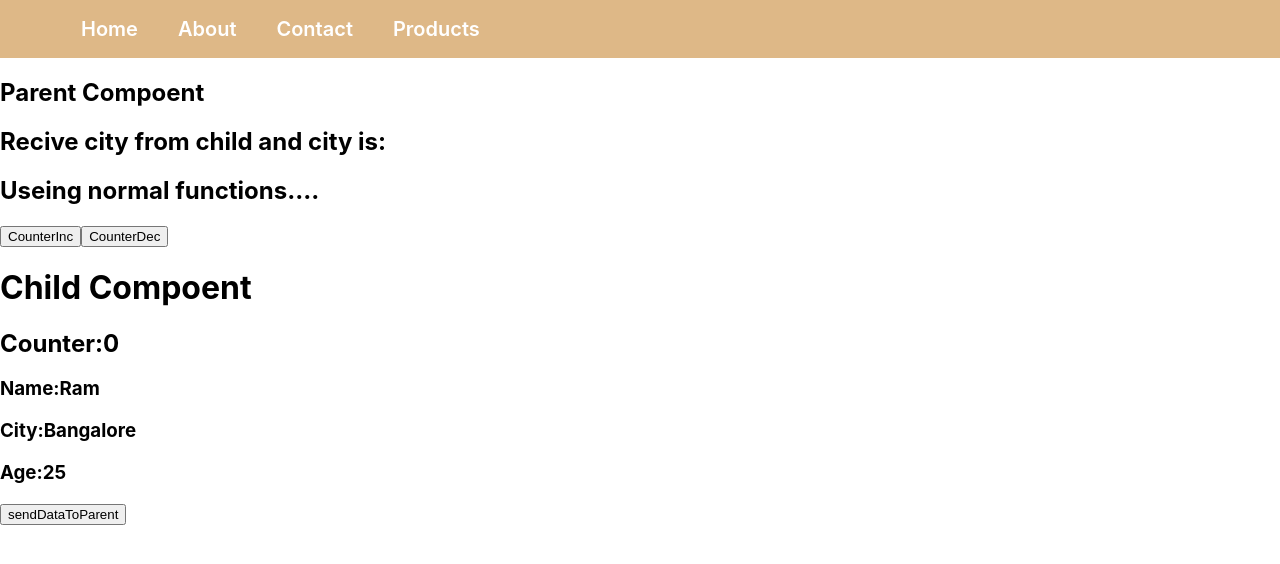
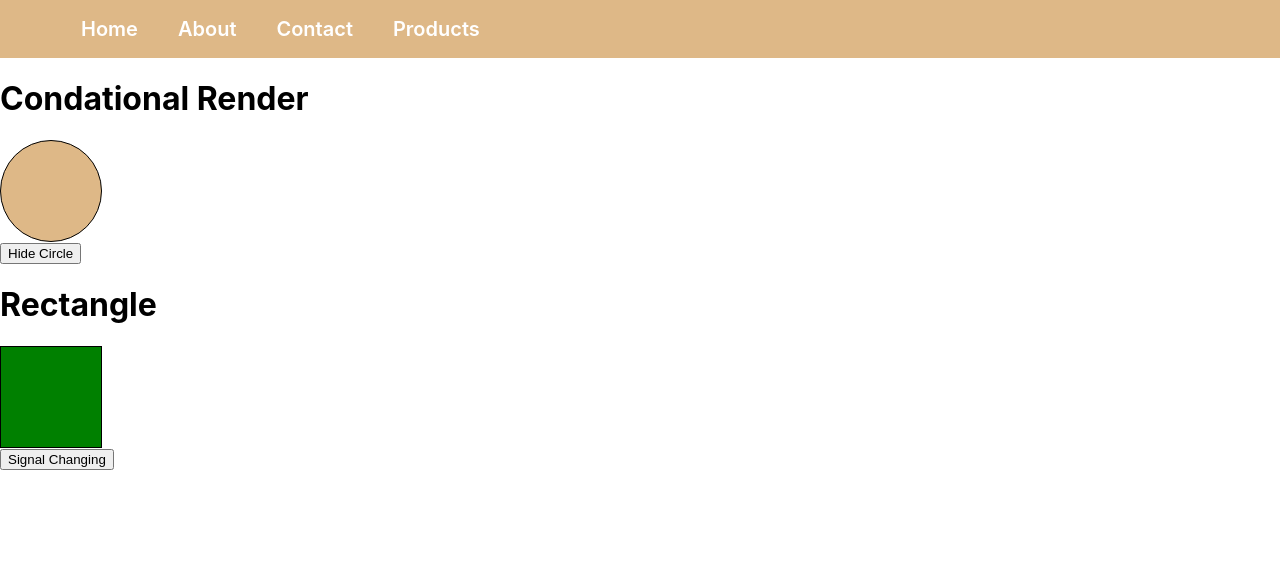
Before and after one commit to vinayreddy255/React-Batch-14, a React (Create React App) app in the folder React-Basics/react-practice/: page / in a window 1280 px wide. Shown: the top 564 px of the page. Built offline with nearby package versions, Linux system fonts and the light colour scheme.

Commit message:
condational renders

```diff
--- a/React-Basics/react-practice/src/App.js
+++ b/React-Basics/react-practice/src/App.js
@@ -2,6 +2,8 @@ import Header from "./ClassComponents/Header";
 import Continer from "./ClassComponents/Continer";
 import EventsAndState from "./ClassComponents/EventsAndState";
 import Parent from "./ClassComponents/Parent";
+import CondationalRender from "./ClassComponents/CondationalRender";
+import Rectangle from "./ClassComponents/Rectangle";
 function App() {
   return (
     <div className="my-app">
@@ -9,7 +11,9 @@ function App() {
       <Header />
       {/* <Continer /> */}
       {/* <EventsAndState /> */}
-      <Parent />
+      {/* <Parent /> */}
+      <CondationalRender />
+      <Rectangle />
     </div>
   );
 }
--- /dev/null
+++ b/React-Basics/react-practice/src/ClassComponents/CondationalRender.css
@@ -0,0 +1,19 @@
+.circle{
+    height: 100px;
+    width: 100px;
+    border: 1px solid;
+    border-radius: 50%;
+    background-color: burlywood;
+}
+.reactangel{
+    height: 100px;
+    width: 100px;
+    border: 1px solid;
+    background-color: green;
+}
+.greenSignal{
+    background-color: green;
+}
+.redSignal{
+    background-color: red;
+}
--- /dev/null
+++ b/React-Basics/react-practice/src/ClassComponents/CondationalRender.js
@@ -0,0 +1,54 @@
+import React, { Component } from "react";
+import "./CondationalRender.css";
+class CondationalRender extends Component {
+  constructor() {
+    super();
+    this.state = { showHide: true, text: "Hide Circle" };
+  }
+  /* showCircle = () => {
+    this.setState({ ...this.statem, showHide: true });
+  };
+  hideCircle = () => {
+    this.setState({ ...this.statem, showHide: false });
+  }; */
+  showHideCircle = () => {
+    const state = { ...this.state };
+    if (state.showHide) {
+      state.showHide = false;
+      state.text = "Show circle";
+    } else {
+      state.showHide = true;
+      state.text = "Hide circle";
+    }
+    this.setState(state);
+    // this.setState({
+    //   ...this.state,
+    //   showHide: !this.state.showHide,
+    //   text: this.state.showHide ? "Hide circle" : "Show circle",
+    // });
+  };
+  render() {
+    return (
+      <div>
+        <h1>Condational Render</h1>
+        {/* {this.state.showHide && <div className="circle"></div>}
+        {!this.state.showHide && <h2>Circel is hidding...</h2>} */}
+
+        {this.state.showHide ? (
+          <div className="circle"></div>
+        ) : (
+          <h1>Hideing the circle...</h1>
+        )}
+
+        {/* <button onClick={this.showCircle} disabled={this.state.showHide}>
+          Show Circle
+        </button>
+        <button onClick={this.hideCircle} disabled={!this.state.showHide}>
+          Hide Circle
+        </button> */}
+        <button onClick={this.showHideCircle}>{this.state.text}</button>
+      </div>
+    );
+  }
+}
+export default CondationalRender;
--- /dev/null
+++ b/React-Basics/react-practice/src/ClassComponents/Rectangle.js
@@ -0,0 +1,25 @@
+import React, { Component } from "react";
+
+class Rectangle extends Component {
+  constructor() {
+    super();
+    this.state = { signal: true };
+  }
+  changeSignal = () => {
+    this.setState({ ...this.state, signal: !this.state.signal });
+  };
+  render() {
+    return (
+      <div>
+        <h1>Rectangle</h1>
+        <div
+          className={`reactangel ${
+            this.state.signal ? "greenSignal" : "redSignal"
+          }`}
+        ></div>
+        <button onClick={this.changeSignal}>Signal Changing</button>
+      </div>
+    );
+  }
+}
+export default Rectangle;
```
